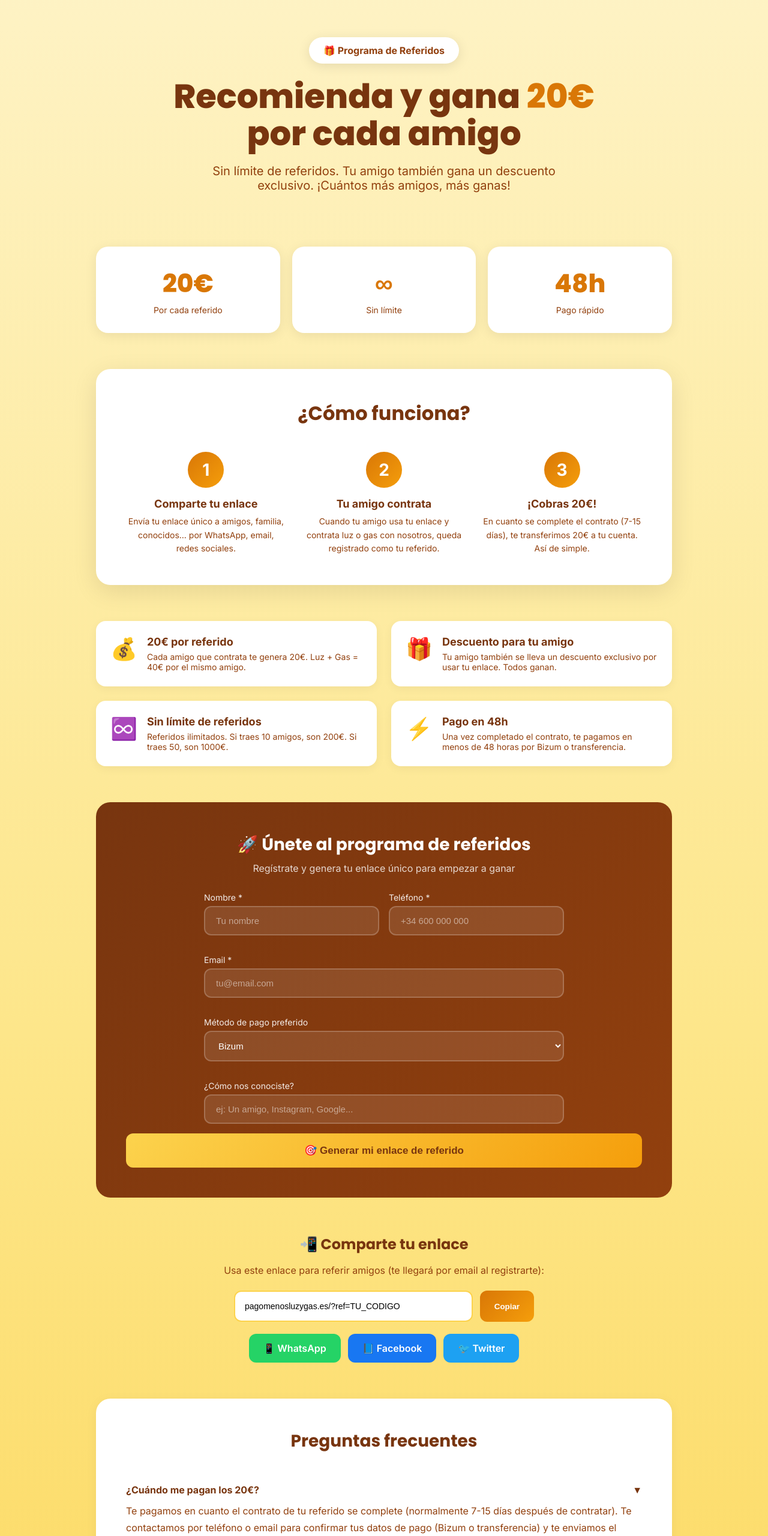
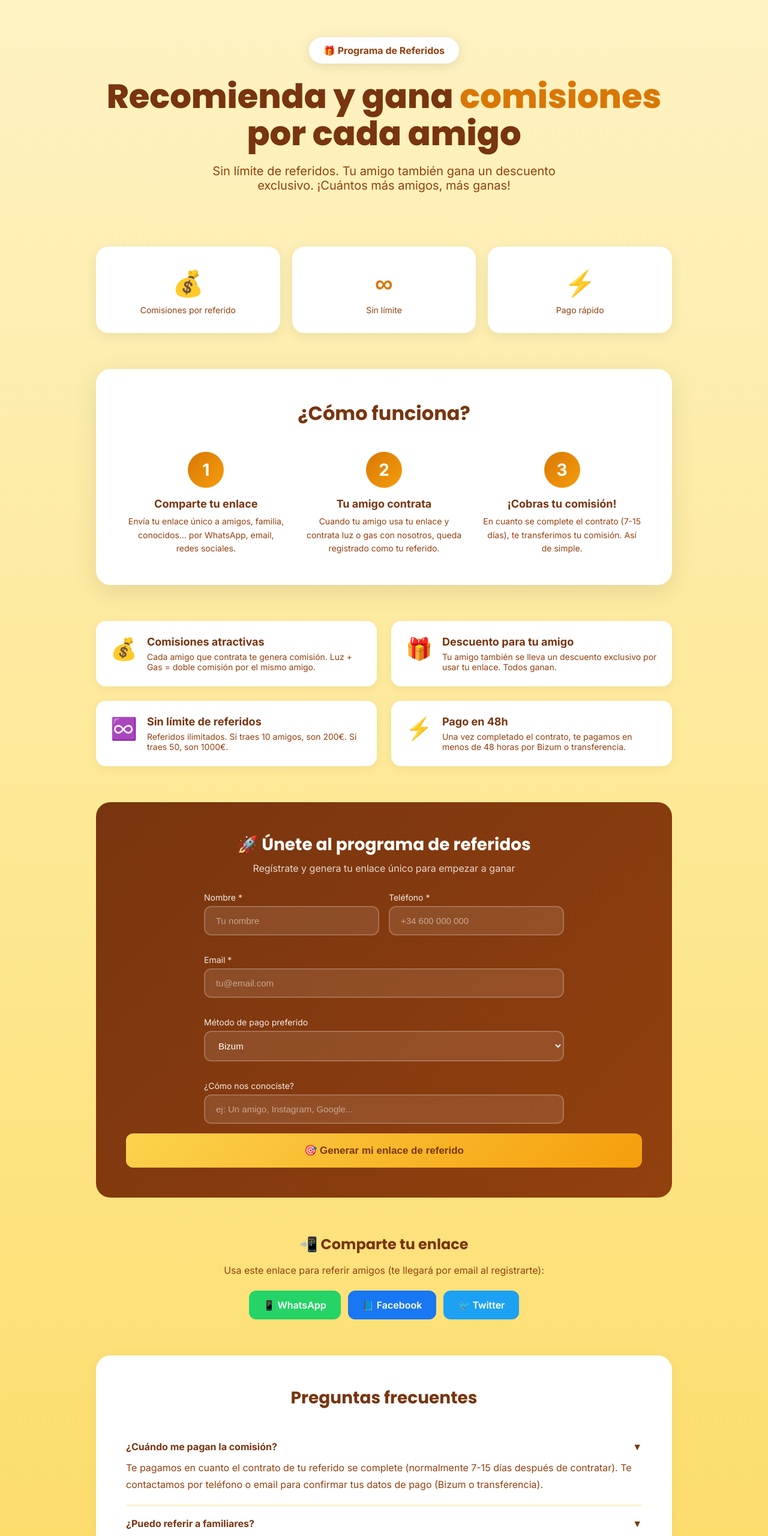
Before and after one commit to holacasuenergia-sketch/holacasuenergia-sketch, a plain HTML site: page referidos.html in a window 1280 px wide. Shown: the part 100-2660 px from the top of the page at 60% size. Drawn offline with Linux system fonts and the light colour scheme.

Commit message:
fix: Quitar montos específicos de colaboradores/referidos
- Cambiar '20€' por 'comisiones atractivas'
- Mejor para captación, más flexible
- Sin comprometer valores fijos
- Textos más genéricos y atractivos

```diff
--- a/referidos.html
+++ b/referidos.html
@@ -3,8 +3,8 @@
 <head>
     <meta charset="UTF-8">
     <meta name="viewport" content="width=device-width, initial-scale=1.0">
-    <title>Programa de Referidos | Gana 20€ por cada amigo | PagoMenosLuzyGas</title>
-    <meta name="description" content="Recomienda PagoMenosLuzyGas y gana 20€ por cada amigo que contrate. Sin límite de referidos. Tu amigo también gana descuento.">
+    <title>Programa de Referidos | Gana comisiones por cada amigo | PagoMenosLuzyGas</title>
+    <meta name="description" content="Recomienda PagoMenosLuzyGas y gana comisiones por cada amigo que contrate. Sin límite de referidos. Tu amigo también gana descuento.">
     <meta name="keywords" content="programa referidos, ganar dinero recomendando, comisiones energia, afiliados luz gas">
     <link rel="canonical" href="https://www.pagomenosluzygas.es/referidos.html">
 
@@ -119,7 +119,7 @@
             <div class="hero-badge">
                 🎁 Programa de Referidos
             </div>
-            <h1>Recomienda y gana <span>20€</span><br>por cada amigo</h1>
+            <h1>Recomienda y gana <span>comisiones</span><br>por cada amigo</h1>
             <p>Sin límite de referidos. Tu amigo también gana un descuento exclusivo. ¡Cuántos más amigos, más ganas!</p>
         </div>
     </section>
@@ -129,15 +129,15 @@
         <div class="container">
             <div class="stats">
                 <div class="stat-card">
-                    <div class="stat-value">20€</div>
-                    <div class="stat-label">Por cada referido</div>
+                    <div class="stat-value">💰</div>
+                    <div class="stat-label">Comisiones por referido</div>
                 </div>
                 <div class="stat-card">
                     <div class="stat-value">∞</div>
                     <div class="stat-label">Sin límite</div>
                 </div>
                 <div class="stat-card">
-                    <div class="stat-value">48h</div>
+                    <div class="stat-value">⚡</div>
                     <div class="stat-label">Pago rápido</div>
                 </div>
             </div>
@@ -162,8 +162,8 @@
                     </div>
                     <div class="step">
                         <div class="step-number">3</div>
-                        <h3>¡Cobras 20€!</h3>
-                        <p>En cuanto se complete el contrato (7-15 días), te transferimos 20€ a tu cuenta. Así de simple.</p>
+                        <h3>¡Cobras tu comisión!</h3>
+                        <p>En cuanto se complete el contrato (7-15 días), te transferimos tu comisión. Así de simple.</p>
                     </div>
                 </div>
             </div>
@@ -177,8 +177,8 @@
                 <div class="benefit">
                     <div class="benefit-icon">💰</div>
                     <div>
-                        <h3>20€ por referido</h3>
-                        <p>Cada amigo que contrata te genera 20€. Luz + Gas = 40€ por el mismo amigo.</p>
+                        <h3>Comisiones atractivas</h3>
+                        <p>Cada amigo que contrata te genera comisión. Luz + Gas = doble comisión por el mismo amigo.</p>
                     </div>
                 </div>
                 <div class="benefit">
@@ -259,11 +259,6 @@
                 <h2>📲 Comparte tu enlace</h2>
                 <p>Usa este enlace para referir amigos (te llegará por email al registrarte):</p>
 
-                <div class="share-link">
-                    <input type="text" class="share-input" value="pagomenosluzygas.es/?ref=TU_CODIGO" readonly id="share-url">
-                    <button class="copy-btn" onclick="copyLink()">Copiar</button>
-                </div>
-
                 <div class="share-buttons">
                     <a href="https://wa.me/?text=Hola!%20Te%20recomiendo%20este%20comparador%20de%20tarifas%20de%20luz.%20Yo%20ahorré%20dinero%20y%20tú%20también%20puedes%20😊%20https://pagomenosluzygas.es/?ref=TU_CODIGO" class="share-btn whatsapp" target="_blank">
                         📱 WhatsApp
@@ -287,11 +282,11 @@
 
                 <div class="faq-item">
                     <div class="faq-question">
-                        ¿Cuándo me pagan los 20€?
+                        ¿Cuándo me pagan la comisión?
                         <span>▼</span>
                     </div>
                     <div class="faq-answer">
-                        Te pagamos en cuanto el contrato de tu referido se complete (normalmente 7-15 días después de contratar). Te contactamos por teléfono o email para confirmar tus datos de pago (Bizum o transferencia) y te enviamos el dinero en menos de 48 horas.
+                        Te pagamos en cuanto el contrato de tu referido se complete (normalmente 7-15 días después de contratar). Te contactamos por teléfono o email para confirmar tus datos de pago (Bizum o transferencia).
                     </div>
                 </div>
 
@@ -311,7 +306,7 @@
                         <span>▼</span>
                     </div>
                     <div class="faq-answer">
-                        Si tu referido contrata ambos servicios (luz + gas), recibes 20€ por cada uno = 40€ total por el mismo referido.
+                        Si tu referido contrata ambos servicios (luz + gas), recibes comisión por cada uno. Es decir, doble comisión por el mismo referido.
                     </div>
                 </div>
 
```
Also changed, not shown: index.html (+4 -4 lines).
